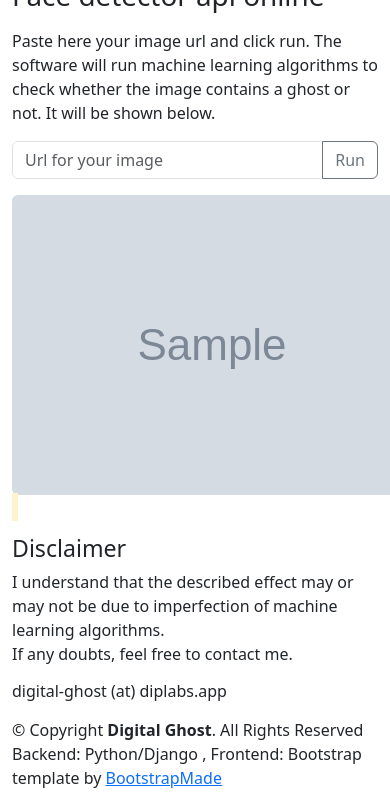
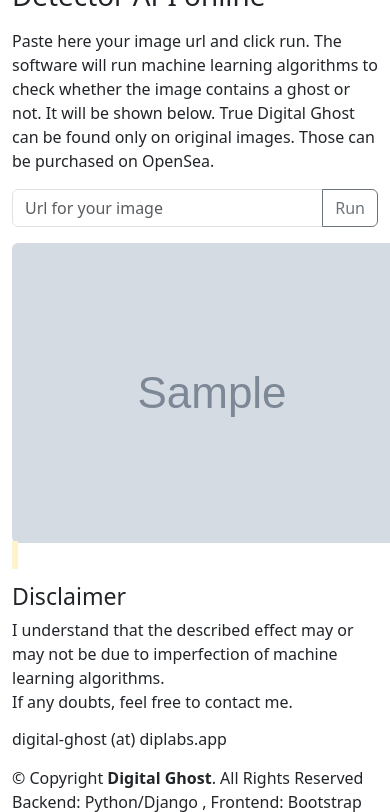
Before and after one commit to PDymala/DigitalGhost, a Django app: template detector/templates/detector.html in a window 390 px wide; the page is wider, and only the part inside the window is pictured. Shown: the part 236-1048 px from the top of that part. Before the commit the page ends 1024 px from the top of that part, so only its background shows below. Run offline with Django 3.2, Linux system fonts and the light colour scheme; the template is opened without the code that fills it: most values are stand-ins (such as "Sample title", 1, 10 or a date in 2020); grey boxes marked "Sample" are stand-in pictures; some libraries are stand-ins or nearby versions.

Commit message:
online detecto available no mobile minor typos

```diff
--- a/detector/templates/detector.html
+++ b/detector/templates/detector.html
@@ -37,13 +37,13 @@
 
 <div class="container-sm">
 
-    <p class="h1">Face detector api online</p>
+    <p class="h1">Detector API online</p>
 
     <p>
 
     </p>
     Paste here your image url and click run. The software will run machine learning algorithms to check whether the image contains
-    a ghost or not. It will be shown below.
+    a ghost or not. It will be shown below. True Digital Ghost can be found only on original images. Those can be purchased on OpenSea.
     <p>
         <form method="post">
     {% csrf_token %}
--- a/templates/base.html
+++ b/templates/base.html
@@ -13,7 +13,7 @@
 
   <!-- Favicons -->
   <link href="{% static 'assets/img/favicon.png' %}" rel="icon">
-  <link href="assets/img/apple-touch-icon.png" rel="apple-touch-icon">
+  <link href="{% static 'assets/img/apple-touch-icon.png' %}" rel="apple-touch-icon">
 
   <!-- Google Fonts -->
   <link href="https://fonts.googleapis.com/css?family=Open+Sans:300,300i,400,400i,600,600i,700,700i|Montserrat:300,300i,400,400i,500,500i,600,600i,700,700i|Poppins:300,300i,400,400i,500,500i,600,600i,700,700i" rel="stylesheet">
@@ -51,11 +51,11 @@
 
       <nav id="navbar" class="navbar">
         <ul>
-          <li><a class="nav-link scrollto active" href="#hero">Home</a></li>
-          <li><a class="nav-link scrollto" href="#about">About</a></li>
-          <li><a class="nav-link scrollto" href="#services">Extras</a></li>
-          <li><a class="nav-link scrollto" href="#mobile">Android app</a></li>
-          <li><a class="nav-link scrollto" href="#footer">Disclaimer</a></li>
+          <li><a class="nav-link scrollto active" href="https://digital-ghost.diplabs.app/#hero">Home</a></li>
+          <li><a class="nav-link scrollto" href="https://digital-ghost.diplabs.app/#about">About</a></li>
+          <li><a class="nav-link scrollto" href="https://digital-ghost.diplabs.app/#services">Extras</a></li>
+          <li><a class="nav-link scrollto" href="https://digital-ghost.diplabs.app/detector">Detector</a></li>
+          <li><a class="nav-link scrollto" href="https://digital-ghost.diplabs.app/#footer">Disclaimer</a></li>
         </ul>
         <i class="bi bi-list mobile-nav-toggle"></i>
       </nav><!-- .navbar -->
```
Also changed, not shown: website/templates/index.html (+9 -9 lines).
